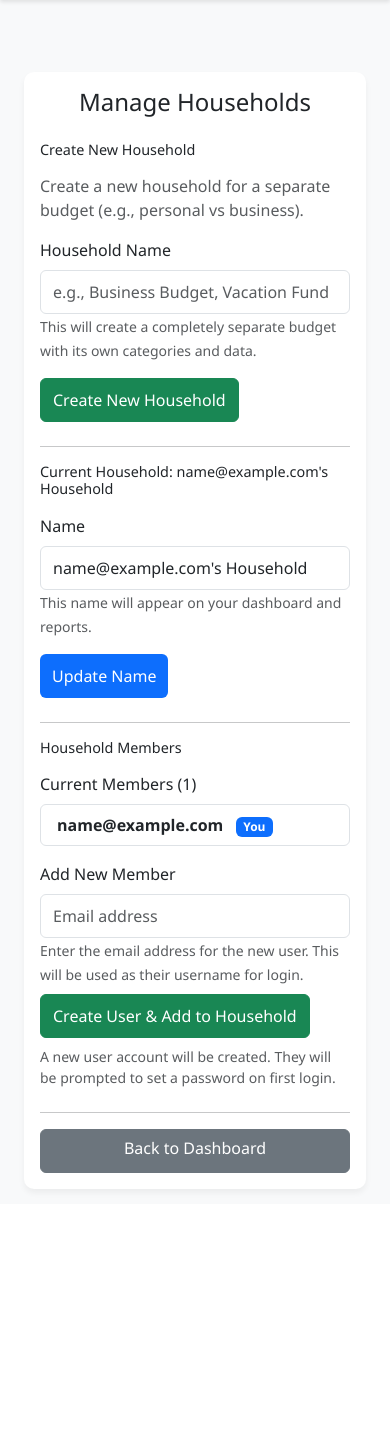
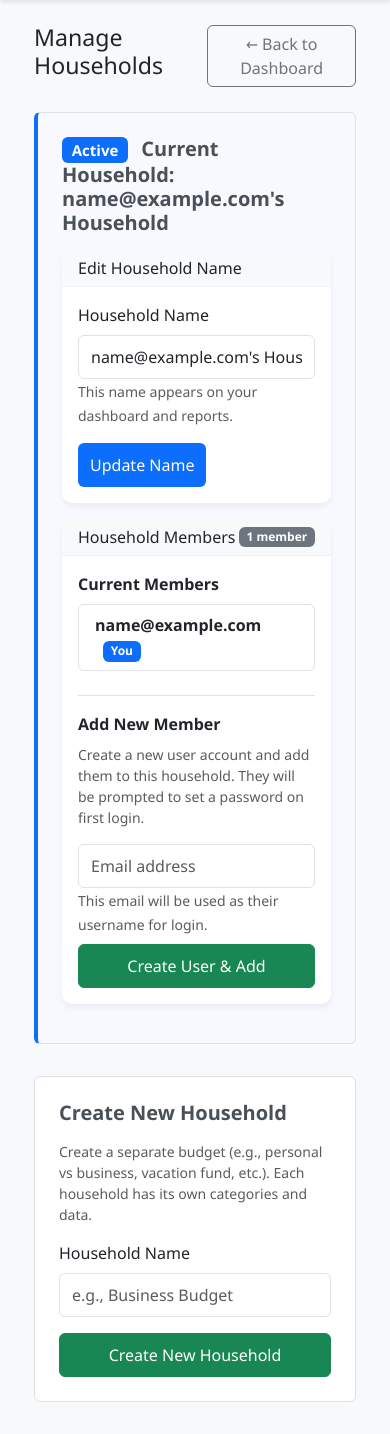
Before and after one commit to Gertdj/budget-app, a Django app: page /household/edit/ in a window 390 px wide. Shown: the part 56-1490 px from the top of the page. Before the commit the page ends 1249 px from the top, so only its background shows below. Run offline with Django 5.2, Linux system fonts and the light colour scheme; the visitor is signed in with stand-in values (Sample User, id 1); data comes from the database, SQL or seed files in the repository; data that the repository does not hold is empty.

Commit message:
Redesign Manage Households page for better UX and structure
- Reorganize layout with left column for current household and right column for actions
- Add clear visual separation between sections using cards and borders
- Highlight active household with blue border and background
- Separate current household management from creating new households
- Improve member management section with better organization
- Add responsive design that stacks on mobile
- Better visual hierarchy with badges, cards, and improved spacing

```diff
--- a/finance/templates/finance/edit_household.html
+++ b/finance/templates/finance/edit_household.html
@@ -1,11 +1,39 @@
 {% extends 'finance/base.html' %}
 
 {% block content %}
-<div class="row justify-content-center">
-    <div class="col-12 col-md-8">
-        <div class="card mt-5">
-            <div class="card-body">
-                <h2 class="card-title text-center mb-4">Manage Households</h2>
+<style>
+    .household-section {
+        border: 1px solid #dee2e6;
+        border-radius: 0.375rem;
+        padding: 1.5rem;
+        margin-bottom: 2rem;
+        background-color: #fff;
+    }
+
+    .household-section.active-household {
+        border-left: 4px solid #0d6efd;
+        background-color: #f8f9ff;
+    }
+
+    .household-section h5 {
+        color: #495057;
+        margin-bottom: 1rem;
+        font-weight: 600;
+    }
+
+    .section-divider {
+        border-top: 2px solid #dee2e6;
+        margin: 2rem 0;
+    }
+</style>
+
+<div class="container-fluid">
+    <div class="row">
+        <div class="col-12">
+            <div class="d-flex justify-content-between align-items-center mb-4">
+                <h1 class="h3">Manage Households</h1>
+                <a href="{% url 'dashboard' %}" class="btn btn-outline-secondary">← Back to Dashboard</a>
+            </div>
 
             {% if error_message %}
             <div class="alert alert-danger alert-dismissible fade show" role="alert">
@@ -20,76 +48,51 @@
                 <button type="button" class="btn-close" data-bs-dismiss="alert"></button>
             </div>
             {% endif %}
-
-                <!-- Switch Household Section -->
-                {% if all_households|length > 1 %}
-                <div class="mb-4">
-                    <h5 class="mb-3">Switch Household</h5>
-                    <p class="text-muted">You belong to {{ all_households|length }} households. Select which one to use:</p>
-                    <div class="list-group">
-                        {% for h in all_households %}
-                        <div class="list-group-item d-flex justify-content-between align-items-center {% if h.id == household.id %}active{% endif %}">
-                            <div>
-                                <strong>{{ h.name }}</strong>
-                                {% if h.id == household.id %}
-                                <span class="badge bg-success ms-2">Active</span>
-                                {% endif %}
-                                <br>
-                                <small class="text-muted">{{ h.members.count }} member{{ h.members.count|pluralize }}, {{ h.categories.count }} categor{{ h.categories.count|pluralize:"y,ies" }}</small>
-                            </div>
-                            {% if h.id != household.id %}
-                            <a href="{% url 'switch_household' h.id %}" class="btn btn-sm btn-outline-primary">Switch</a>
-                            {% endif %}
-                        </div>
-                        {% endfor %}
         </div>
     </div>
-                <hr>
-                {% endif %}
 
-                <!-- Create New Household Section -->
-                <div class="mb-4">
-                    <h5 class="mb-3">Create New Household</h5>
-                    <p class="text-muted">Create a new household for a separate budget (e.g., personal vs business).</p>
-                    <form method="post">
-                        {% csrf_token %}
-                        <input type="hidden" name="action" value="create_household">
-                        <div class="mb-3">
-                            <label for="new_household_name" class="form-label">Household Name</label>
-                            <input type="text" class="form-control" id="new_household_name" name="new_household_name" placeholder="e.g., Business Budget, Vacation Fund" required maxlength="100">
-                            <small class="form-text text-muted">This will create a completely separate budget with its own categories and data.</small>
-                        </div>
-                        <button type="submit" class="btn btn-success">Create New Household</button>
-                    </form>
+    <div class="row">
+        <!-- Left Column: Current Household & Members -->
+        <div class="col-12 col-lg-8">
+            <!-- Current Active Household Section -->
+            <div class="household-section active-household">
+                <div class="d-flex justify-content-between align-items-center mb-3">
+                    <h5 class="mb-0">
+                        <span class="badge bg-primary me-2">Active</span>
+                        Current Household: {{ household.name }}
+                    </h5>
                 </div>
 
-                <hr>
-
-                <!-- Current Household Name Section -->
-                <div class="mb-4">
-                    <h5 class="mb-3">Current Household: {{ household.name }}</h5>
-                    <form method="post" class="mb-3">
+                <!-- Edit Household Name -->
+                <div class="card mb-3">
+                    <div class="card-header bg-light">
+                        <h6 class="mb-0">Edit Household Name</h6>
+                    </div>
+                    <div class="card-body">
+                        <form method="post">
                             {% csrf_token %}
                             <input type="hidden" name="action" value="update_name">
                             <div class="mb-3">
-                            <label for="name" class="form-label">Name</label>
+                                <label for="name" class="form-label">Household Name</label>
                                 <input type="text" class="form-control" id="name" name="name" value="{{ household.name }}" required maxlength="100">
-                            <small class="form-text text-muted">This name will appear on your dashboard and reports.</small>
+                                <small class="form-text text-muted">This name appears on your dashboard and reports.</small>
                             </div>
                             <button type="submit" class="btn btn-primary">Update Name</button>
                         </form>
                     </div>
+                </div>
 
-                <hr>
-
-                <!-- Household Members Section -->
-                <div class="mb-4">
-                    <h5 class="mb-3">Household Members</h5>
-
+                <!-- Household Members -->
+                <div class="card">
+                    <div class="card-header bg-light d-flex justify-content-between align-items-center">
+                        <h6 class="mb-0">Household Members</h6>
+                        <span class="badge bg-secondary">{{ members.count }} member{{ members.count|pluralize }}</span>
+                    </div>
+                    <div class="card-body">
                         <!-- Current Members List -->
                         {% if members %}
-                    <div class="mb-3">
-                        <label class="form-label">Current Members ({{ members.count }})</label>
+                        <div class="mb-4">
+                            <label class="form-label fw-bold">Current Members</label>
                             <div class="list-group">
                                 {% for member in members %}
                                 <div class="list-group-item d-flex justify-content-between align-items-center">
@@ -113,29 +116,76 @@
                         </div>
                         {% endif %}
 
-                    <!-- Add New Member Form -->
-                    <div>
-                        <label class="form-label">Add New Member</label>
+                        <!-- Add New Member -->
+                        <div class="border-top pt-3">
+                            <label class="form-label fw-bold">Add New Member</label>
+                            <p class="text-muted small mb-3">Create a new user account and add them to this household. They will be prompted to set a password on first login.</p>
                             <form method="post">
                                 {% csrf_token %}
                                 <input type="hidden" name="action" value="add_member">
-                            <div class="mb-2">
+                                <div class="row g-2">
+                                    <div class="col-md-8">
                                         <input type="email" class="form-control" name="email" placeholder="Email address" required>
-                                <small class="form-text text-muted">Enter the email address for the new user. This will be used as their username for login.</small>
+                                        <small class="form-text text-muted">This email will be used as their username for login.</small>
                                     </div>
-                            <button type="submit" class="btn btn-success">Create User & Add to Household</button>
-                        </form>
-                        <small class="form-text text-muted d-block mt-2">A new user account will be created. They will be prompted to set a password on first login.</small>
+                                    <div class="col-md-4">
+                                        <button type="submit" class="btn btn-success w-100">Create User & Add</button>
                                     </div>
                                 </div>
-
-                <hr>
-
-                <div class="d-grid gap-2">
-                    <a href="{% url 'dashboard' %}" class="btn btn-secondary">Back to Dashboard</a>
+                            </form>
                         </div>
                     </div>
                 </div>
             </div>
         </div>
+
+        <!-- Right Column: Switch Household & Create New -->
+        <div class="col-12 col-lg-4">
+            <!-- Switch Household Section -->
+            {% if all_households|length > 1 %}
+            <div class="household-section mb-4">
+                <h5>Switch Household</h5>
+                <p class="text-muted small">You belong to {{ all_households|length }} households. Select which one to use:</p>
+                <div class="list-group">
+                    {% for h in all_households %}
+                    <div class="list-group-item {% if h.id == household.id %}active{% endif %}">
+                        <div class="d-flex justify-content-between align-items-start">
+                            <div class="flex-grow-1">
+                                <strong>{{ h.name }}</strong>
+                                {% if h.id == household.id %}
+                                <span class="badge bg-success ms-2">Active</span>
+                                {% endif %}
+                                <br>
+                                <small class="text-muted">
+                                    {{ h.members.count }} member{{ h.members.count|pluralize }},
+                                    {{ h.categories.count }} categor{{ h.categories.count|pluralize:"y,ies" }}
+                                </small>
+                            </div>
+                            {% if h.id != household.id %}
+                            <a href="{% url 'switch_household' h.id %}" class="btn btn-sm btn-outline-primary ms-2">Switch</a>
+                            {% endif %}
+                        </div>
+                    </div>
+                    {% endfor %}
+                </div>
+            </div>
+            {% endif %}
+
+            <!-- Create New Household Section -->
+            <div class="household-section">
+                <h5>Create New Household</h5>
+                <p class="text-muted small mb-3">Create a separate budget (e.g., personal vs business, vacation fund, etc.). Each household has its own categories and data.</p>
+                <form method="post">
+                    {% csrf_token %}
+                    <input type="hidden" name="action" value="create_household">
+                    <div class="mb-3">
+                        <label for="new_household_name" class="form-label">Household Name</label>
+                        <input type="text" class="form-control" id="new_household_name" name="new_household_name" placeholder="e.g., Business Budget" required maxlength="100">
+                    </div>
+                    <button type="submit" class="btn btn-success w-100">Create New Household</button>
+                </form>
+            </div>
+        </div>
+    </div>
+</div>
 {% endblock %}
```
Lines whose indentation alone changed are shown as unchanged.
